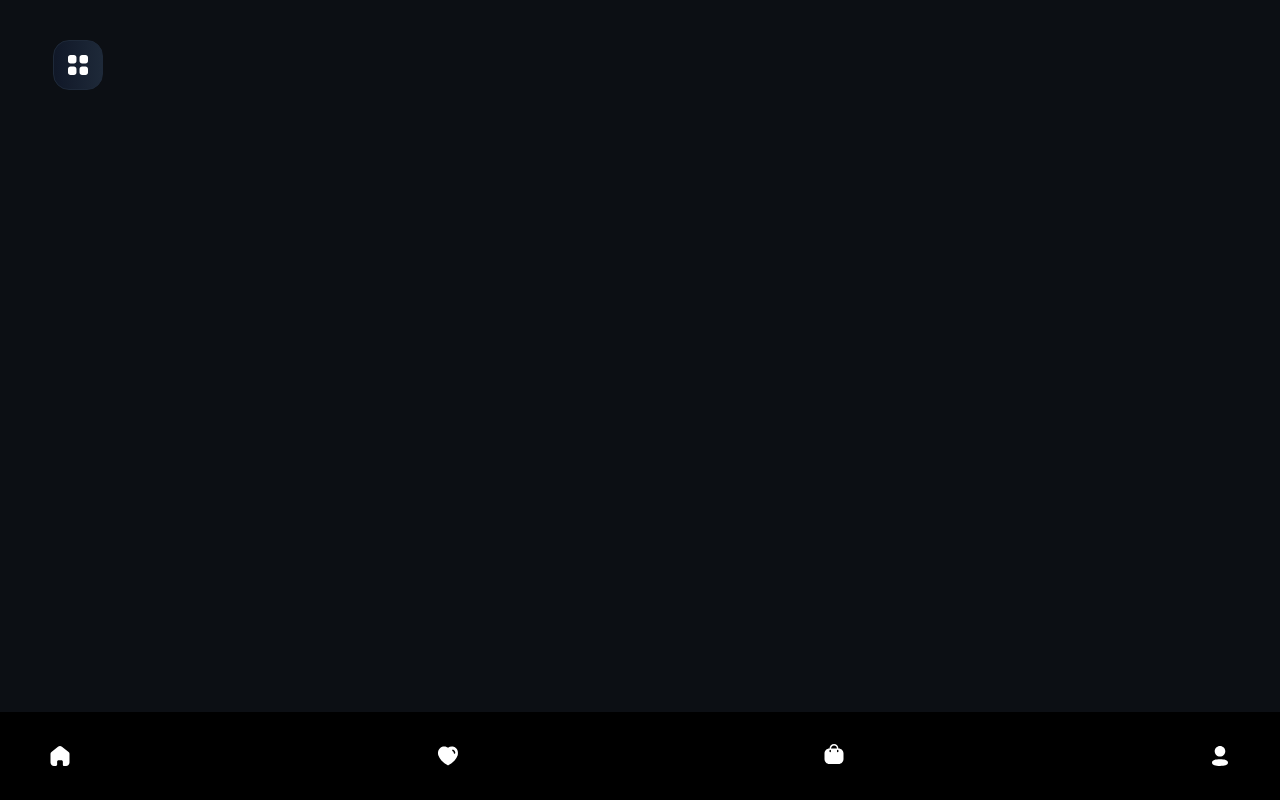
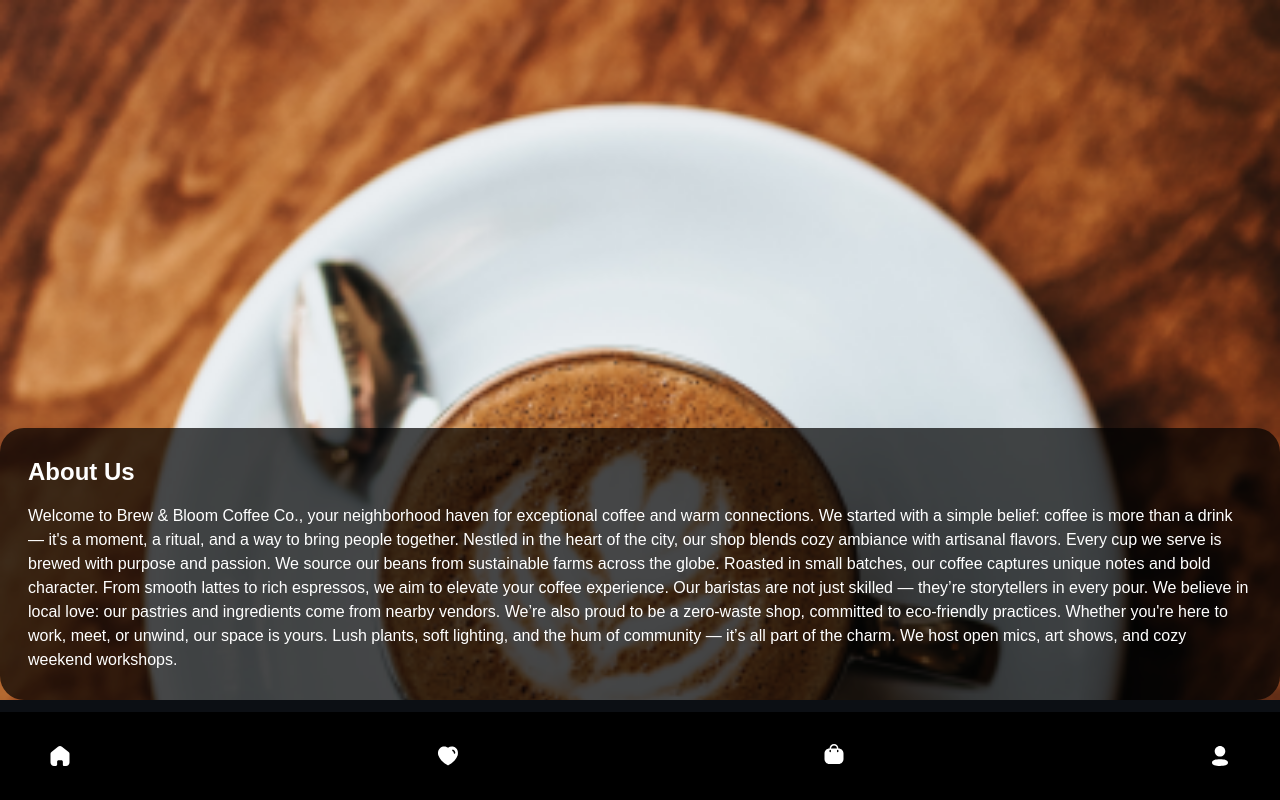
Before and after one commit to soniya-anvari/Coffee-Shop, a Next.js app: page /about in a window 1280 px wide. Built offline with nearby package versions, Linux system fonts and the light colour scheme.

Commit message:
About Us Page Development

```diff
--- a/pages/_app.js
+++ b/pages/_app.js
@@ -4,8 +4,8 @@
 
 export default function App({ Component, pageProps }) {
   return(
-     <div className="w-11/12 m-auto">
-      <TopNavbar />
+     <div>
+      {Component.name !=='About' &&<TopNavbar /> }
       <div className="pb-[100px]">
         <Component {...pageProps} />
       </div>
--- a/pages/about/index.js
+++ b/pages/about/index.js
@@ -3,7 +3,28 @@
 export default function About() {
   return (
     <div>
-
+      <div className='bg-[url(/images/about-us.png)] relative bg-no-repeat bg-cover h-[700px] w-full' >
+      <div className='bg-black/70 text-white rounded-3xl p-7 absolute bottom-0 left-0 right-0 '>
+        <h4 className='text-2xl font-bold mb-4'>
+          About Us
+        </h4>
+        <p>
+          Welcome to Brew & Bloom Coffee Co., your neighborhood haven for exceptional coffee and warm connections.
+            We started with a simple belief: coffee is more than a drink — it's a moment, a ritual, and a way to bring people together.
+            Nestled in the heart of the city, our shop blends cozy ambiance with artisanal flavors.
+            Every cup we serve is brewed with purpose and passion.
+            We source our beans from sustainable farms across the globe.
+            Roasted in small batches, our coffee captures unique notes and bold character.
+            From smooth lattes to rich espressos, we aim to elevate your coffee experience.
+            Our baristas are not just skilled — they’re storytellers in every pour.
+            We believe in local love: our pastries and ingredients come from nearby vendors.
+            We’re also proud to be a zero-waste shop, committed to eco-friendly practices.
+            Whether you're here to work, meet, or unwind, our space is yours.
+            Lush plants, soft lighting, and the hum of community — it’s all part of the charm.
+            We host open mics, art shows, and cozy weekend workshops.
+        </p>
+      </div>
+      </div>
     </div>
   )
 }
--- a/pages/index.js
+++ b/pages/index.js
@@ -8,7 +8,7 @@
 function Home({menuItems,coffeeBeans}) {
 
   return (
-    <div>
+    <div className="w-11/12 m-auto">
       <HeroSection />
       <Menu menuItems={menuItems} />
       <CoffeeBeans coffeeBeans={coffeeBeans}/>
```
Also changed, not shown: public/images/about-us.png (added).
